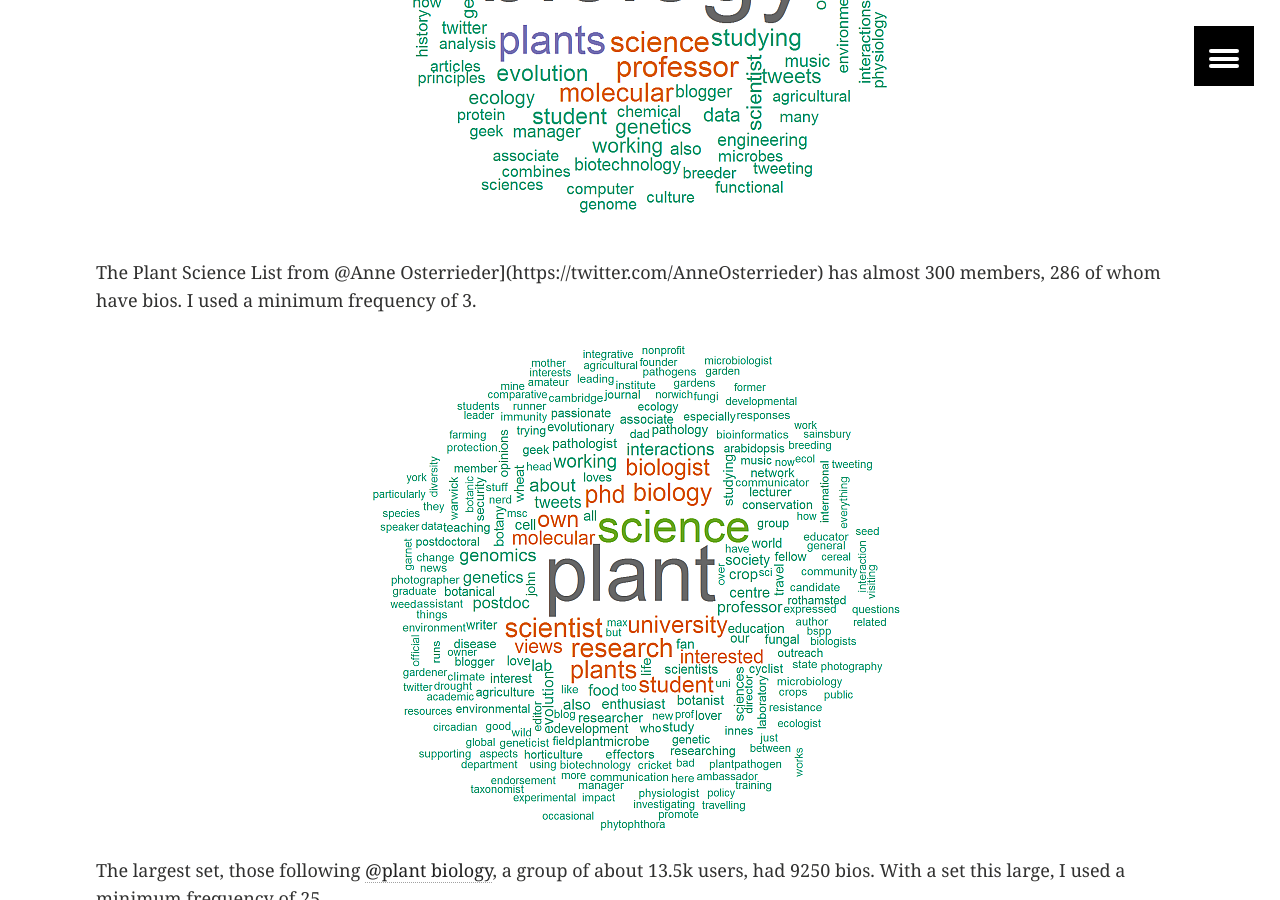
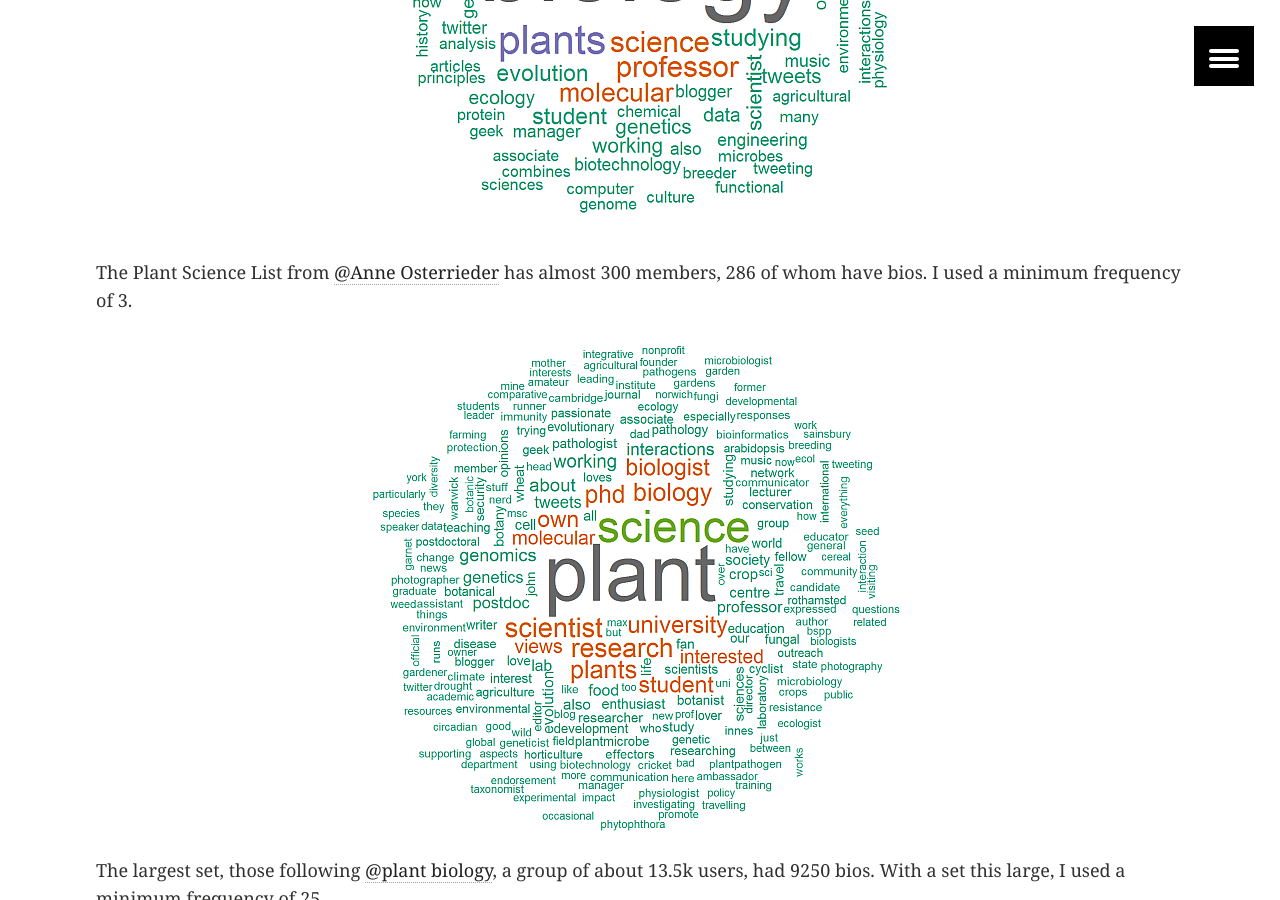
Before and after one commit to hanlonmt/hanlonmt.github.io, a Jekyll site: the page built from _posts/2015-1-3-twitter.md, in a window 1280 px wide and 900 px high, scrolled down 4450 px. Built offline with Jekyll 4.4.1, drawn with Linux system fonts in a browser that asks for light colours; comment, search, counter and statistics services are not loaded.

Commit message:
fixed link

```diff
--- a/_posts/2015-1-3-twitter.md
+++ b/_posts/2015-1-3-twitter.md
@@ -71,7 +71,7 @@ The plant biology search group had 79 members, so words with a frequency greater
 	<img src="/images/twitter/search.png">
 </div>
 
-The Plant Science List from @Anne Osterrieder](https://twitter.com/AnneOsterrieder) has almost 300 members, 286 of whom have bios. I used a minimum frequency of 3.
+The Plant Science List from [@Anne Osterrieder](https://twitter.com/AnneOsterrieder) has almost 300 members, 286 of whom have bios. I used a minimum frequency of 3.
 
 <div id="wrapper" style="width:100%; text-align:center">
 	<img src="/images/twitter/list.png">
```
